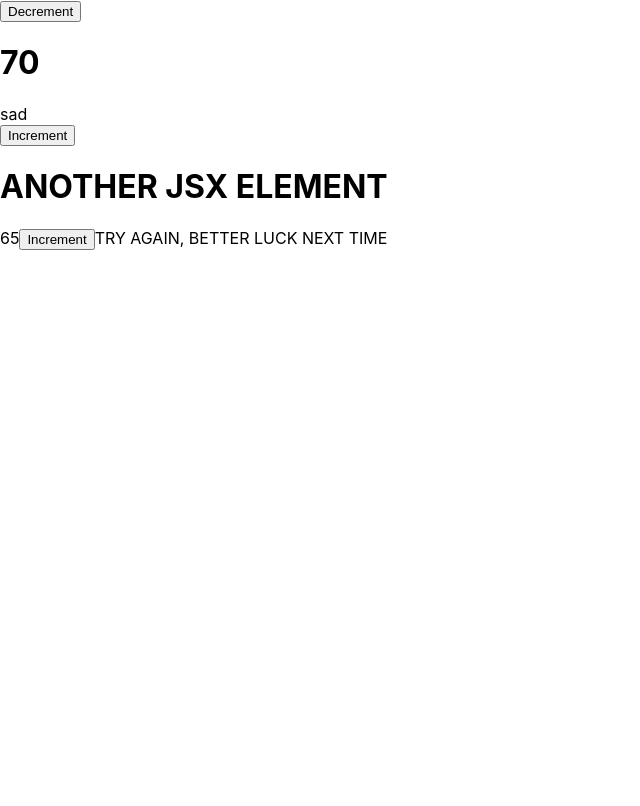
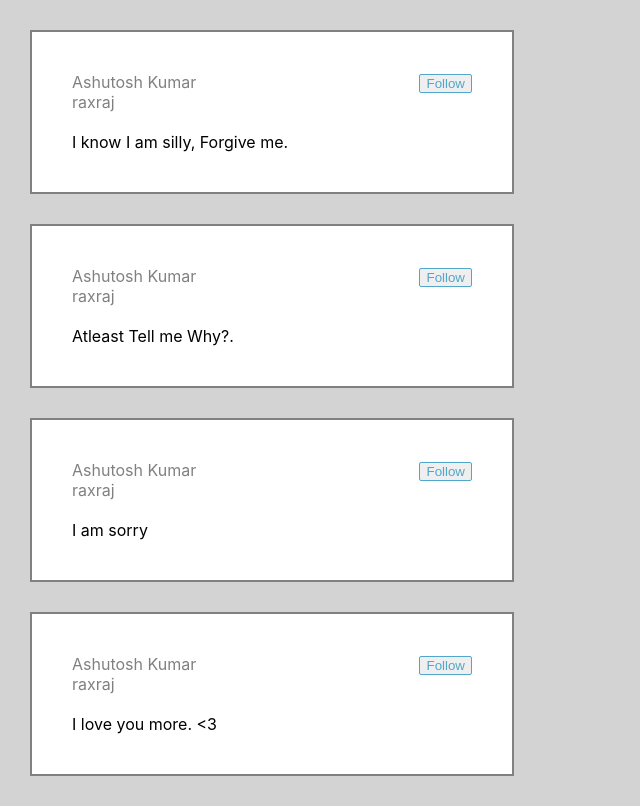
Before and after one commit to anshikag04/webDLearningJourney, a React (Create React App) app in the folder react-learning/: page / in a window 1280 px wide. Shown: the whole page, without its empty margins (0-640 px from the left). Built offline with nearby package versions, Linux system fonts and the light colour scheme.

Commit message:
day 2 session2

```diff
--- a/react-learning/src/App.js
+++ b/react-learning/src/App.js
@@ -1,13 +1,36 @@
 import './App.css';
-import Navbar from './Navbar/Navbar'
-import Footer from './Footer/Footer'
+import Post from './Post/Post'
 
 function App() {
+    let posts = [
+        {
+            fullName: 'Ashutosh Kumar',
+            userName: 'raxraj',
+            tweet: 'I know I am silly, Forgive me.'
+        },
+        {
+            fullName: 'Ashutosh Kumar',
+            userName: 'raxraj',
+            tweet: 'Atleast Tell me Why?.'
+        },
+        {
+            fullName: 'Ashutosh Kumar',
+            userName: 'raxraj',
+            tweet: 'I am sorry'
+        },
+        {
+            fullName: 'Ashutosh Kumar',
+            userName: 'raxraj',
+            tweet: 'I love you more. <3'
+        }
+    ]
     return (
         <div>
-            <Navbar name="anshika" />
-            <h1>ANOTHER JSX ELEMENT</h1>
-            <Footer surname="gupta" />
+            {
+                posts.map((post, index) => {
+                    return (<Post key={index} fullName={post.fullName} userName={post.userName} tweet={post.tweet} />)
+                })
+            }
         </div>
     );
 }
--- a/react-learning/src/Navbar/Navbar.js
+++ b/react-learning/src/Navbar/Navbar.js
@@ -1,6 +1,7 @@
 import {Component} from "react"
 import Message from "../Message"
 class Navbar extends Component {
+
     constructor(props) {
         super(props)
         this.props = props
--- /dev/null
+++ b/react-learning/src/Post/Post.css
@@ -0,0 +1,27 @@
+body {
+  background-color: lightgrey;
+}
+.card {
+  min-height: 70px;
+  padding: 20px 40px;
+  width: 400px;
+  box-shadow: 2px;
+  background-color: #fff;
+  color: grey;
+  border: 2px solid grey;
+  margin: 30px;
+}
+.heading {
+  display: flex;
+  justify-content: space-between;
+  align-items: center;
+}
+.btn-follow {
+  border: 1px solid #51a7cb;
+  color: #51a7cb;
+  border-radius: 2px;
+}
+.body {
+  color: black;
+  padding: 20px 0px;
+}
--- /dev/null
+++ b/react-learning/src/Post/Post.js
@@ -0,0 +1,33 @@
+import { Component } from "react"
+import './Post.css'
+class Post extends Component {
+    constructor(props) {
+        super(props)
+        this.props = props
+    }
+
+    render(){
+        return(
+            <div className="card">
+                <div className="heading">
+                        <div className="left">
+                            <img src="" alt="" className="image" />
+                            <div className="name">
+                                {this.props.fullName}
+                            </div>
+                            <div className="username">
+                                {this.props.userName}
+                            </div>
+                        </div>
+                        <div className="right">
+                            <button className="btn-follow">Follow</button>
+                        </div>
+                </div>
+                <div className="body">
+                    {this.props.tweet}
+                </div>
+            </div>
+        )
+    }
+}
+export default Post;
```
